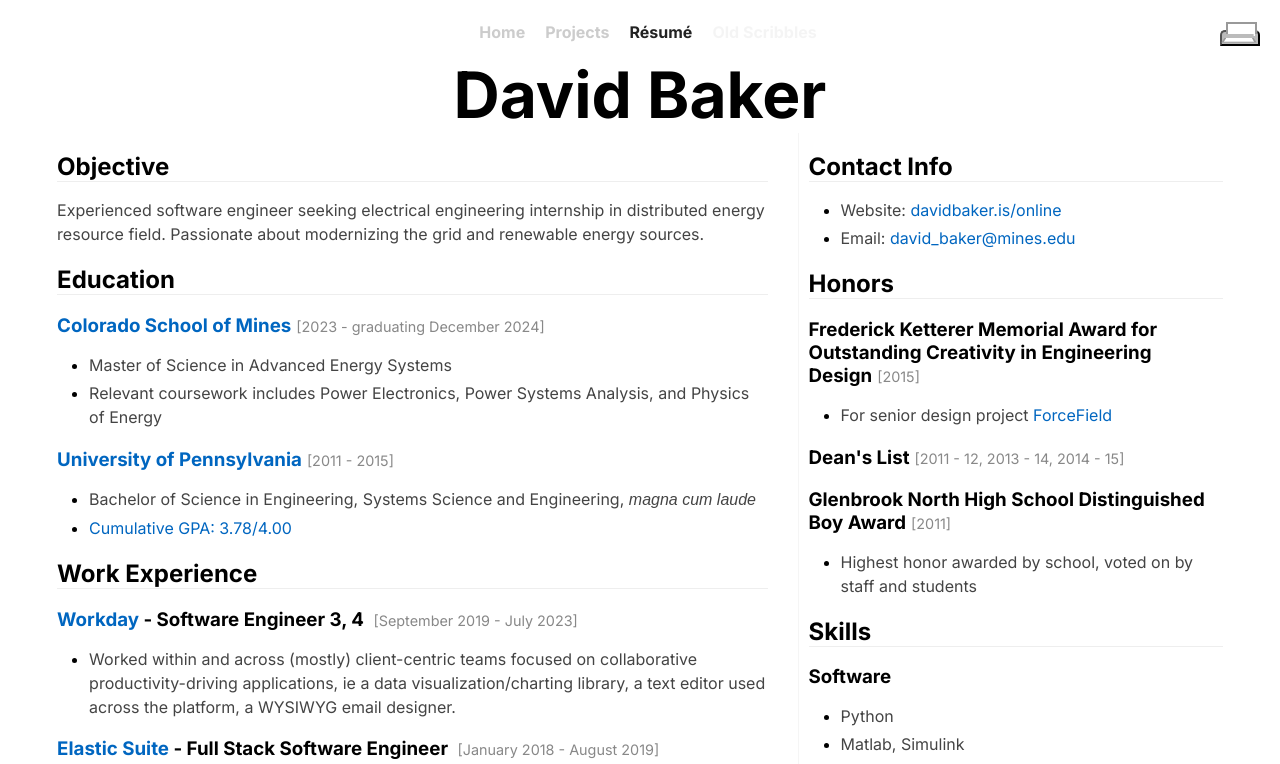
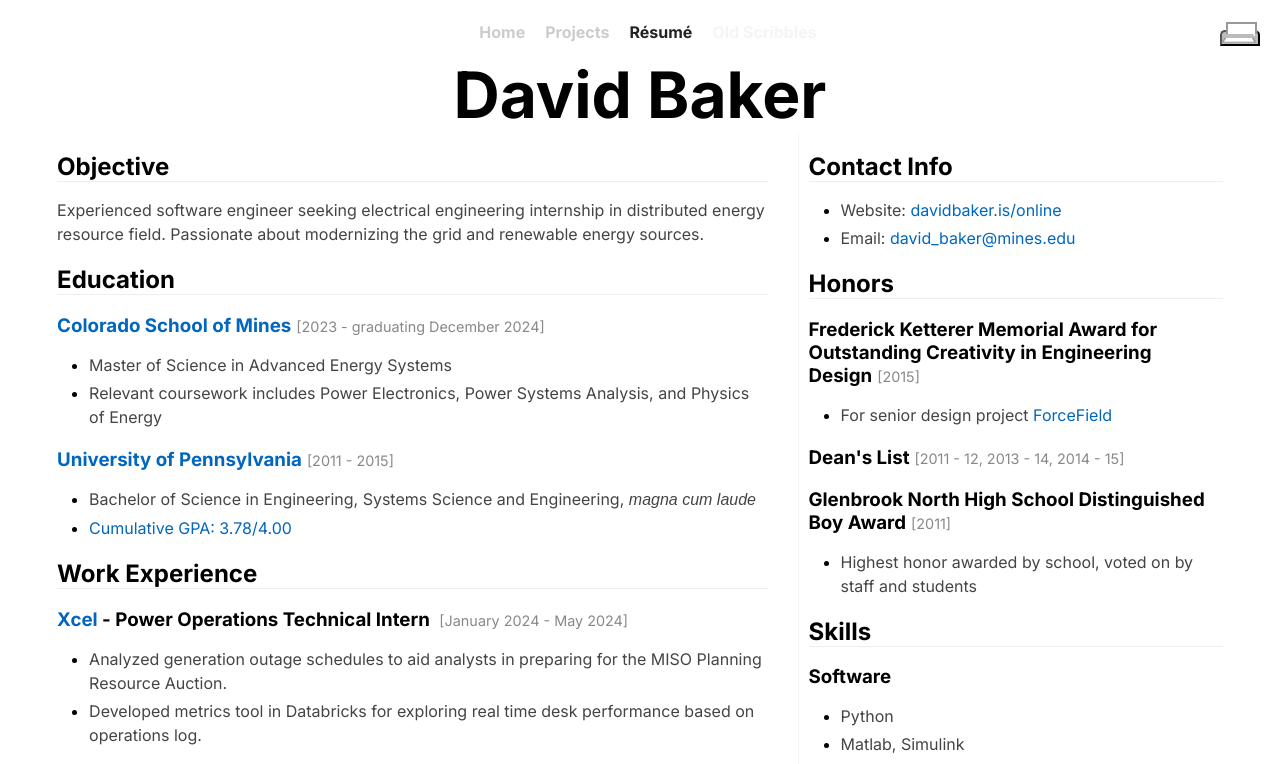
Before and after one commit to davvidbaker/davidbaker-is-next, a Next.js app: page /looking-for-work in a window 1280 px wide. Shown: the top 764 px of the page. Built offline with nearby package versions, Linux system fonts and the light colour scheme.

Commit message:
add xcel

```diff
--- a/src/app/looking-for-work/base.tsx
+++ b/src/app/looking-for-work/base.tsx
@@ -290,6 +290,17 @@ export const Resume = ({ objective = baseObjective, relevantCoursework = baseCou
                     </section>
                     <section>
                         <h2>Work Experience</h2>
+                        <h3>
+                            <a href="https://my.xcelenergy.com/s/">Xcel</a> - Power Operations Technical Intern <span>[January 2024 - May 2024]</span>
+                        </h3>
+                        <ul>
+                            <li>
+                                <p>Analyzed generation outage schedules to aid analysts in preparing for the MISO Planning Resource Auction.</p>
+                            </li>
+                            <li><p>Developed metrics tool in Databricks for exploring real time desk performance based on operations log.
+                            </p>
+                            </li>
+                        </ul>
                         <h3>
                             <a href="https://www.workday.com/">Workday</a> - Software Engineer 3, 4 <span>[September 2019 - July 2023]</span>
                         </h3>
```
